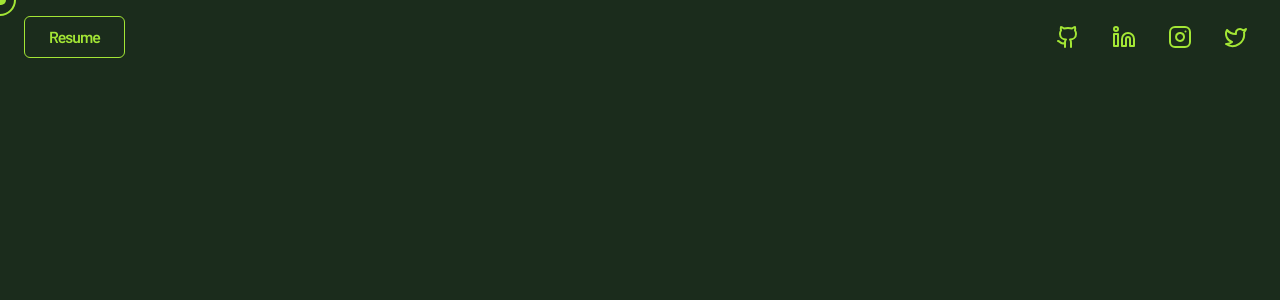
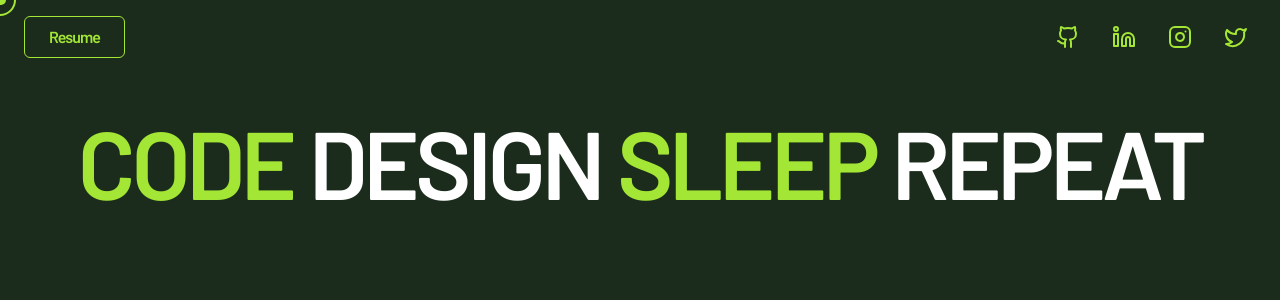
Before and after one commit to karanwal123/me_my, a React (Vite) app: page / in a window 1280 px wide. Shown: the top 300 px of the page. Built offline with nearby package versions, Linux system fonts and the light colour scheme.

Commit message:
headings

```diff
--- a/package.json
+++ b/package.json
@@ -10,6 +10,8 @@
     "preview": "vite preview"
   },
   "dependencies": {
+    "framer-motion": "^12.5.0",
+    "gsap": "^3.12.7",
     "lucide-react": "^0.483.0",
     "react": "^19.0.0",
     "react-dom": "^19.0.0"
--- a/src/App.jsx
+++ b/src/App.jsx
@@ -2,6 +2,7 @@ import { useState } from "react";
 import Navbar from "./components/Navbar";
 import "./App.css";
 import DynamicCursor from "./components/DynamicCursor";
+import HomePage from "./components/HomePage";
 
 function App() {
   const [count, setCount] = useState(0);
@@ -10,6 +11,7 @@ function App() {
     <div className="bg-[#1B2C1C]">
       <DynamicCursor />
       <Navbar />
+      <HomePage />
     </div>
   );
 }
--- /dev/null
+++ b/src/components/HomePage.jsx
@@ -0,0 +1,47 @@
+import React, { useEffect, useState } from "react";
+
+const HomePage = () => {
+  const [visible, setVisible] = useState(false);
+
+  useEffect(() => {
+    // Add entrance animation after component mounts
+    setVisible(true);
+  }, []);
+
+  return (
+    <div className="flex flex-col items-center min-h-screen text-white px-4 pt-10">
+      <div className="w-full flex justify-center">
+        <h1
+          className={`flex flex-wrap gap-4 text-9xl md:text-8xl font-extrabold tracking-tighter transition-all duration-700 ${
+            visible ? "opacity-100 transform-none" : "opacity-0 translate-y-6"
+          }`}
+        >
+          <span className="text-lime-400 hover:text-lime-300 transition-colors duration-300 cursor-default">
+            CODE
+          </span>
+          <span className="hover:text-lime-400 transition-colors duration-300 cursor-default">
+            DESIGN
+          </span>
+          <span className="text-lime-400 hover:text-lime-300 transition-colors duration-300 cursor-default">
+            SLEEP
+          </span>
+          <span className="hover:text-lime-400 transition-colors duration-300 cursor-default">
+            REPEAT
+          </span>
+        </h1>
+      </div>
+
+      <div
+        className={`mt-12 transition-all duration-1000 delay-500 ${
+          visible ? "opacity-100" : "opacity-0"
+        }`}
+      >
+        {/* <button className="border-2 border-lime-400 text-lime-400 px-8 py-3 rounded-md text-lg font-medium hover:bg-lime-400 hover:text-black transition-all duration-300">
+          Explore My Work
+        </button> */}
+      </div>
+    </div>
+  );
+};
+
+export default HomePage;
```
Also changed, not shown: 1 other file (tests, documents, lock files or other folders).
